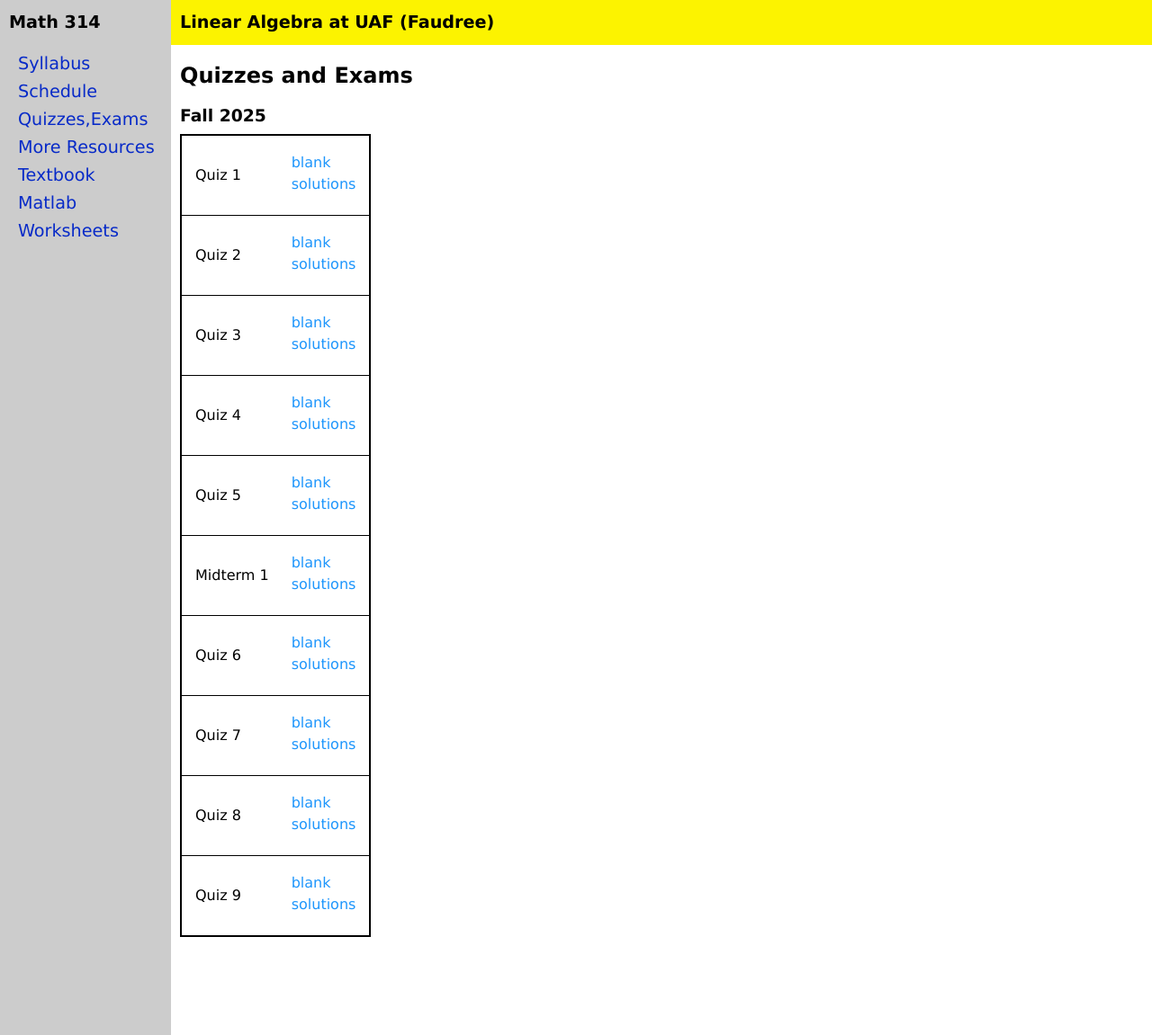
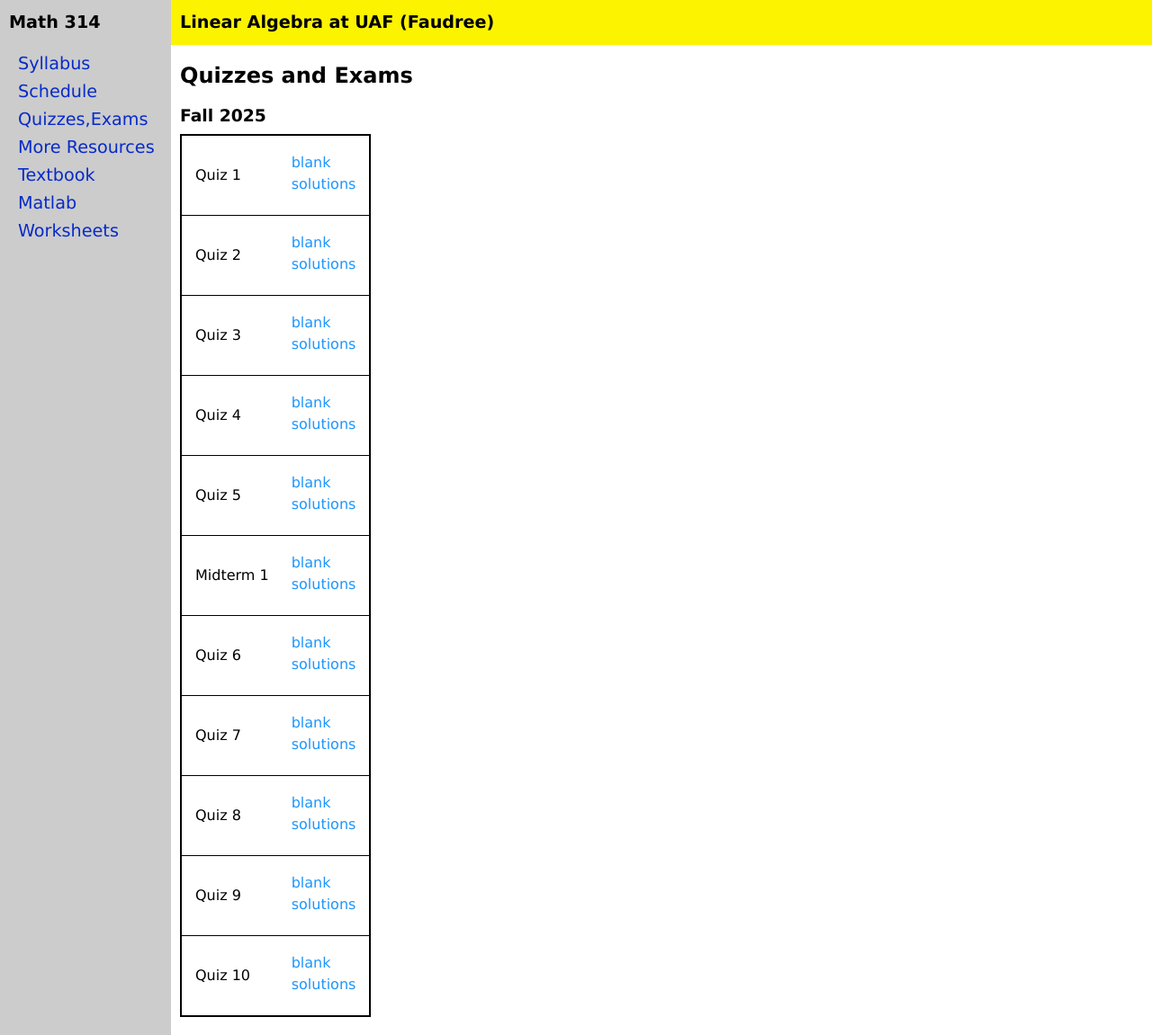
Before and after one commit to jrfaudree/LA, a Jekyll site: the page built from quizexam.md, in a window 1280 px wide and 1151 px high. Shown: the whole window at 90% size. Built offline with Jekyll 4.4.1, drawn with Linux system fonts in a browser that asks for light colours.

Commit message:
Update quizexamf25.yml

```diff
--- a/_data/quizexamf25.yml
+++ b/_data/quizexamf25.yml
@@ -31,3 +31,6 @@ quizexam:
 - name: Quiz 9
   blank: M314F25q9.pdf
   solutions: M314F25q9-s.pdf
+- name: Quiz 10
+  blank: M314F25q10.pdf
+  solutions: M314F25q10-s.pdf
```
